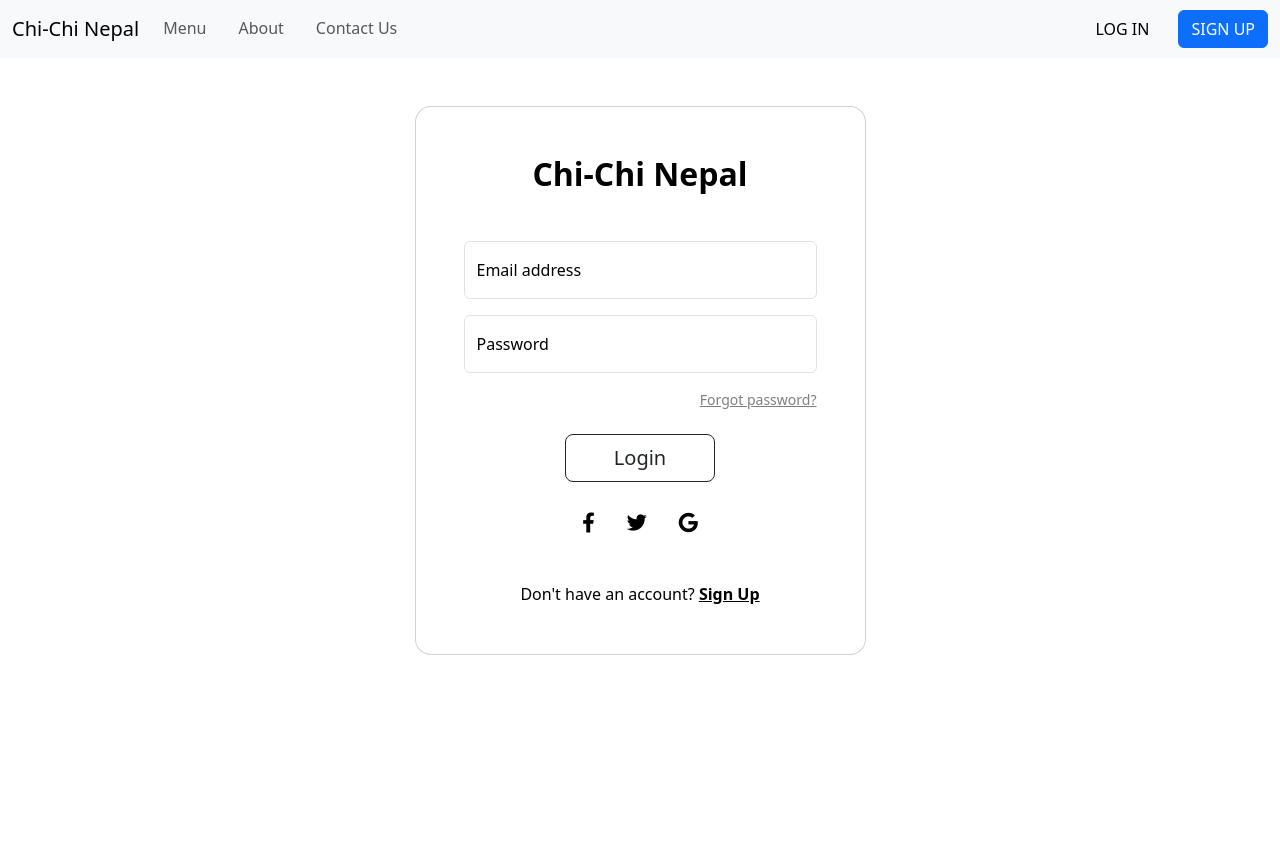
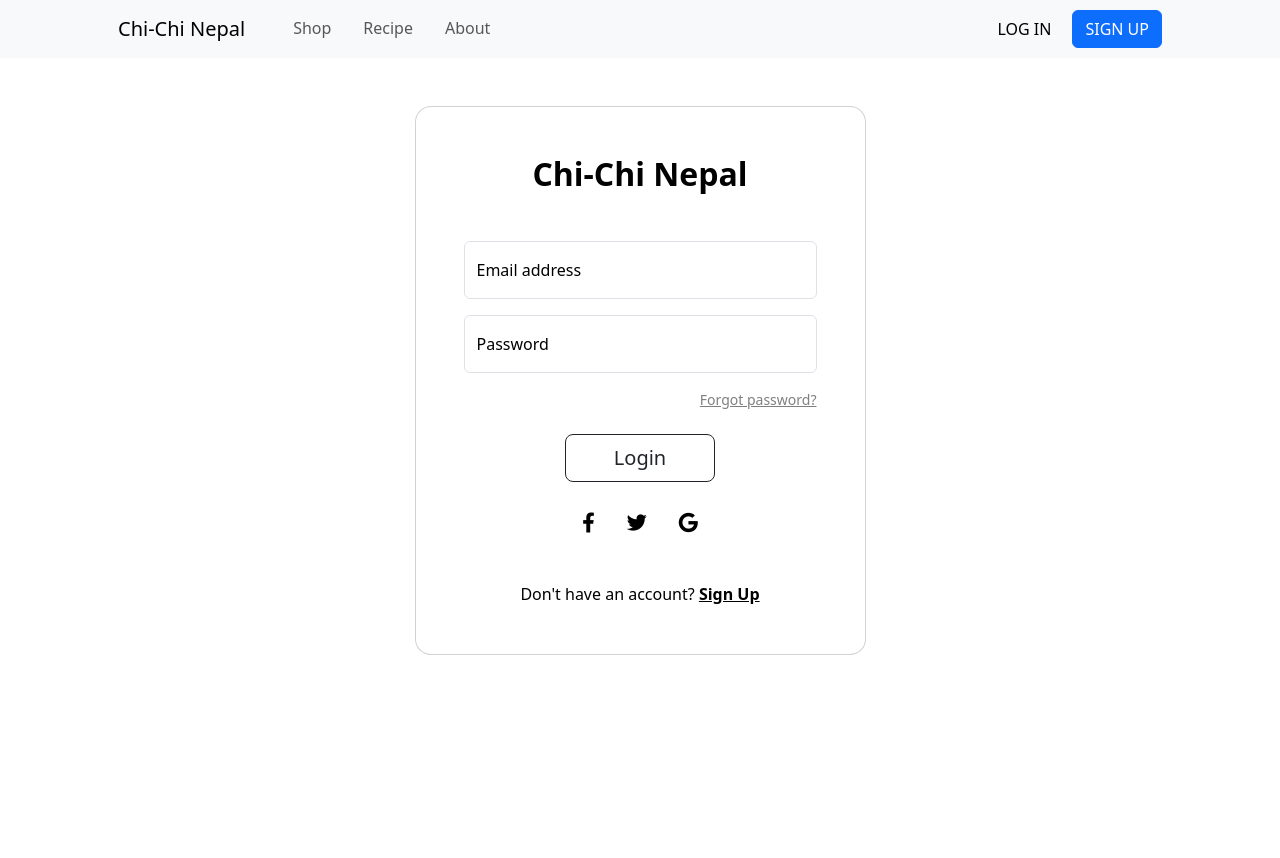
Before and after one commit to Alash-Shrestha/online-meat-shop, a Django app: page /users/ in a window 1280 px wide. Run offline with Django 5.2, Linux system fonts and the light colour scheme; parts of the project's set-up code (start-up, migrations or seed data) failed here and were passed over.

Commit message:
Dynamic Navbar

```diff
--- a/templates/navbar.html
+++ b/templates/navbar.html
@@ -1,28 +1,24 @@
-<nav class="navbar navbar-expand-lg bg-body-tertiary">
-    <div class="container-fluid">
-        <div>
-            <a class="navbar-brand" href="#">Chi-Chi Nepal</a>
-        </div>
-        <button class="navbar-toggler" type="button" data-bs-toggle="collapse" data-bs-target="#navbarNav"
-            aria-controls="navbarNav" aria-expanded="false" aria-label="Toggle navigation">
-            <span class="navbar-toggler-icon"></span>
-        </button>
-        <div class="collapse navbar-collapse" id="navbarNav">
-            <ul class="navbar-nav nav-underline">
-                <li class="nav-item">
-                    <a class="nav-link" href="{% url 'products:home' %}">Menu</a>
-                </li>
-                <li class="nav-item">
-                    <a class="nav-link" href="#">About</a>
-                </li>
-                <li class="nav-item">
-                    <a class="nav-link" href="#">Contact Us</a>
-                </li>
+<nav class="navbar navbar-expand-lg navbar-light bg-light">
+    <div class="container px-4 px-lg-5">
+        <a class="navbar-brand" href="{% url 'products:home' %}">Chi-Chi Nepal</a>
+        <button class="navbar-toggler" type="button" data-bs-toggle="collapse" data-bs-target="#navbarSupportedContent" aria-controls="navbarSupportedContent" aria-expanded="false" aria-label="Toggle navigation"><span class="navbar-toggler-icon"></span></button>
+        <div class="collapse navbar-collapse" id="navbarSupportedContent">
+            <ul class="navbar-nav nav-underline me-auto mb-2 mb-lg-0 ms-lg-4">
+                <li class="nav-item"><a class="nav-link" href="{% url 'products:home' %}">Shop</a></li>
+                <li class="nav-item"><a class="nav-link" href="#!">Recipe</a></li>
+                <li class="nav-item"><a class="nav-link" href="#!">About</a></li>
             </ul>
-        </div>
-        <div class="collapse navbar-collapse d-grid gap-2 d-md-flex justify-content-md-end" id="navbarNav">
-            <a href="{% url 'users:login' %}"> <button class="btn btn-light me-md-2" type="button">LOG IN</button></a>
-            <button class="btn btn-primary" type="button">SIGN UP</button>
+
+            {% if user.is_authenticated %}
+            <div class="d-grid gap-2 d-md-flex justify-content-md-end">
+                <a href="{% url 'users:logout_page' %}"><button class="btn btn-primary" type="button">Logout</button></a>
+            </div>
+            {% else %}
+            <div class="d-grid gap-2 d-md-flex justify-content-md-end">
+                <a href="{% url 'users:login_page' %}"> <button class="btn btn-light" type="button">LOG IN</button></a>
+                <a href="{% url 'users:signup_page' %}"><button class="btn btn-primary" type="button">SIGN UP</button></a>
+            </div>
+            {% endif %}
         </div>
     </div>
 </nav>
```
